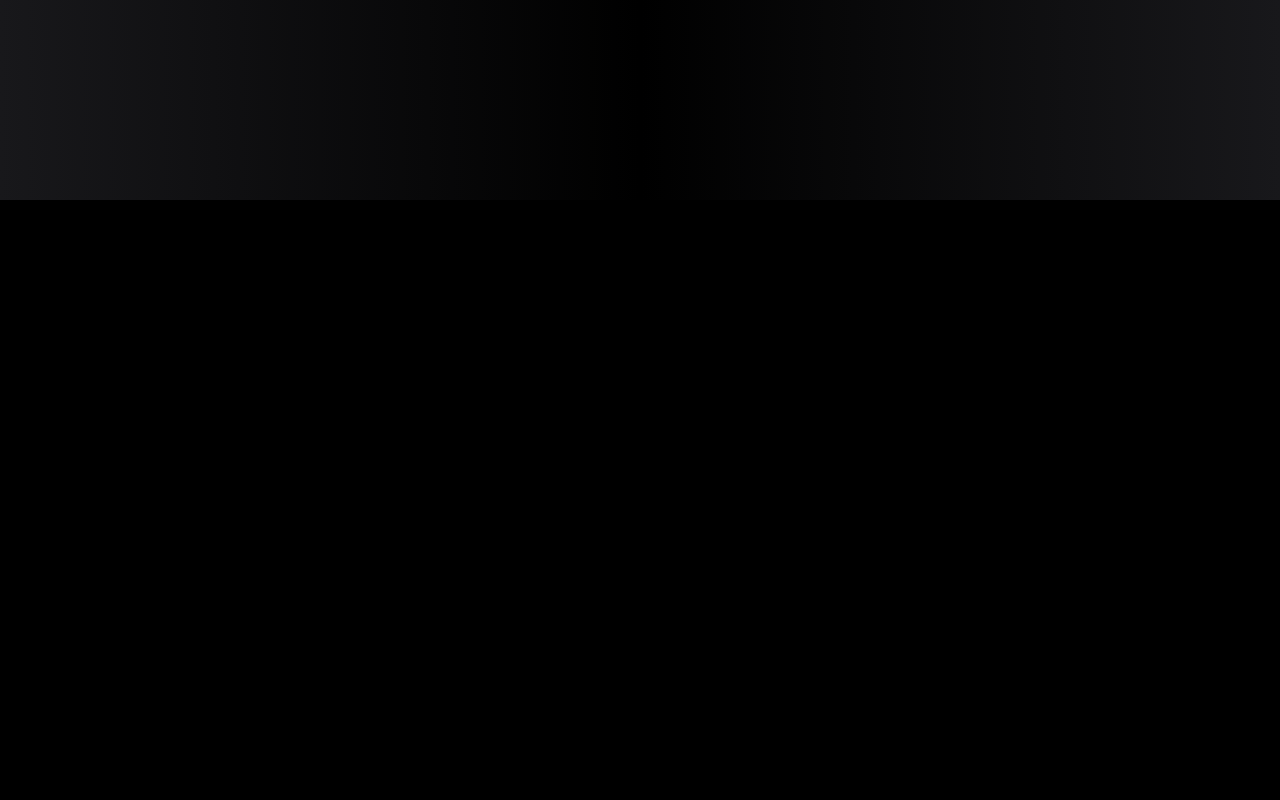
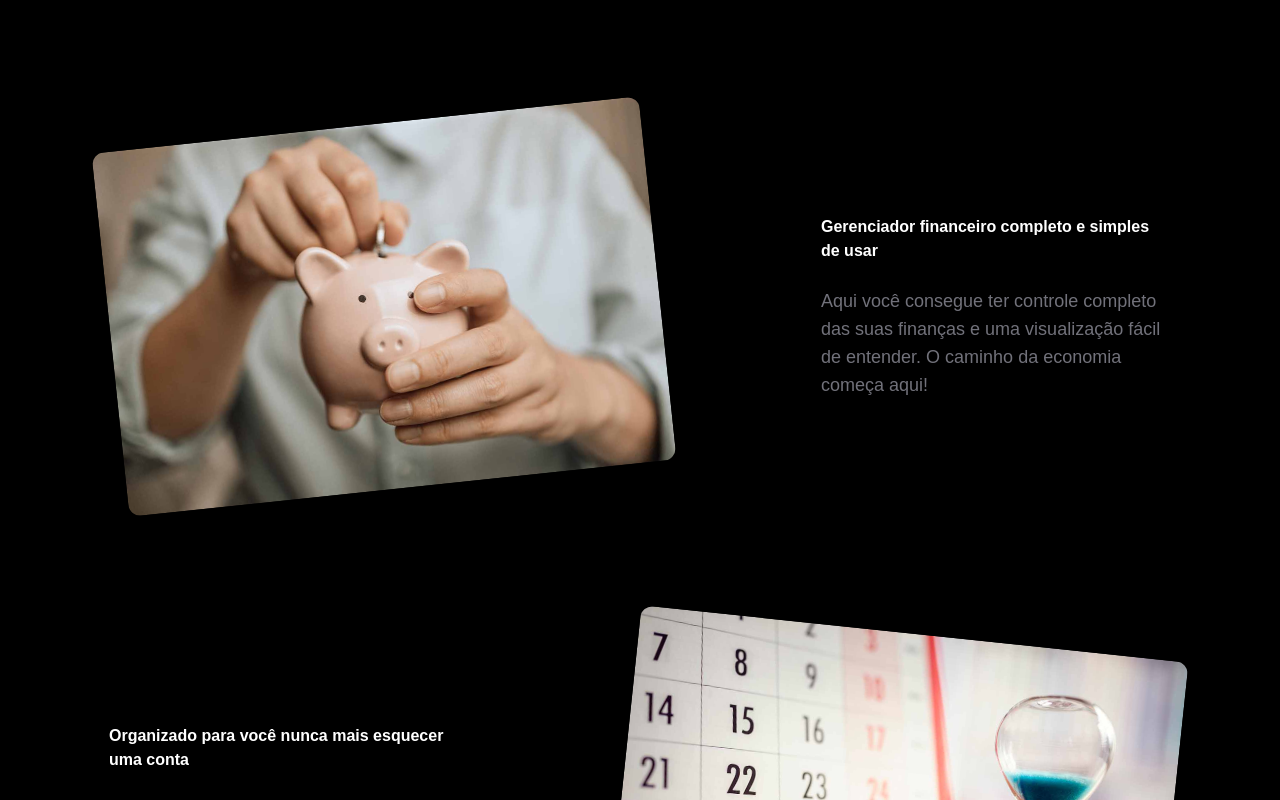
Before and after one commit to Thiago-Cardoso-de-Vasconcelos/bitcent, a Next.js app: page / in a window 1280 px wide. Shown: the part 600-1400 px from the top of the page. Before the commit the page ends 800 px from the top, so only its background shows below. Built offline with nearby package versions, Linux system fonts and the light colour scheme.

Commit message:
feat: Layout concluindo vantagens

```diff
--- /dev/null
+++ b/src/components/landing/vantagens/Vantagem.tsx
@@ -0,0 +1,38 @@
+import React from "react"
+import ImagemResponsiva from "../comum/ImagemResponciva"
+
+export interface VantagemProps {
+    imagem: any
+    titulo: string
+    subtitulo?: string
+    inverter?: boolean
+}
+
+export default function Vantagem(props: VantagemProps) {
+    return (
+        <div className={`
+         flex flex-col justify-around items-center w-full gap-6
+         ${props.inverter ? 'sm:flex-row-reverse' : 'sm:flex-row'}
+        `}>
+            <ImagemResponsiva
+               imagem={props.imagem}
+               className={props.inverter ? 'sm:rotate-6' : 'sm:-rotate-6'}
+            />
+            <div className={`
+              flex flex-col gap-6 sm:w-[350px]
+              text-center sm:text-left
+            `}>
+                <div className={`
+                  flex flex-col text-white
+                  font-black text 2xl sm:text 4xl
+                `}>{props.titulo}</div>
+                {props.subtitulo && (
+                    <span className="font-light text-base sm:text-lg text-zinc-500">
+                        {props.subtitulo}
+                    </span>
+                )}
+
+            </div>
+        </div>
+    )
+}
--- a/src/components/landing/vantagens/index.tsx
+++ b/src/components/landing/vantagens/index.tsx
@@ -1,8 +1,32 @@
 import Area from "../comum/Area";
+import Vantagem from "./Vantagem";
+import vantagem1 from "../../../../public/vantagem-1.jpg"
+import vantagem2 from "../../../../public/vantagem-2.jpg"
+import vantagem3 from "../../../../public/vantagem-3.jpg"
 
 export default function Vantagens () {
     return (
-        <Area>
+        <Area id="vantagens" className=" bg-black py-16 sm:py-36">
+
+            <div className="flex flex-col items-center gap-y-16 sm:gap-y-36">
+                <Vantagem
+                    imagem={vantagem1}
+                    titulo="Gerenciador financeiro completo e simples de usar"
+                    subtitulo="Aqui você consegue ter controle completo das suas finanças e uma visualização fácil de entender. O caminho da economia começa aqui!"
+                />
+
+                <Vantagem
+                    imagem={vantagem2}
+                    titulo="Organizado para você nunca mais esquecer uma conta"
+                    subtitulo="Visualize e acompanhe as suas finanças dia a dia. A organização mensal vai te ajudar a ter um controle claro das receitas e despesas!"
+                    inverter
+                />
+                <Vantagem
+                    imagem={vantagem3}
+                    titulo="Ideal para planejamento financeiro"
+                    subtitulo="Nosso princípio número 1 é ser uma plataforma que torne o controle financeiro simples, então o planejamento se torna algo natural!"
+                />
+            </div>
 
         </Area>
     )
```
